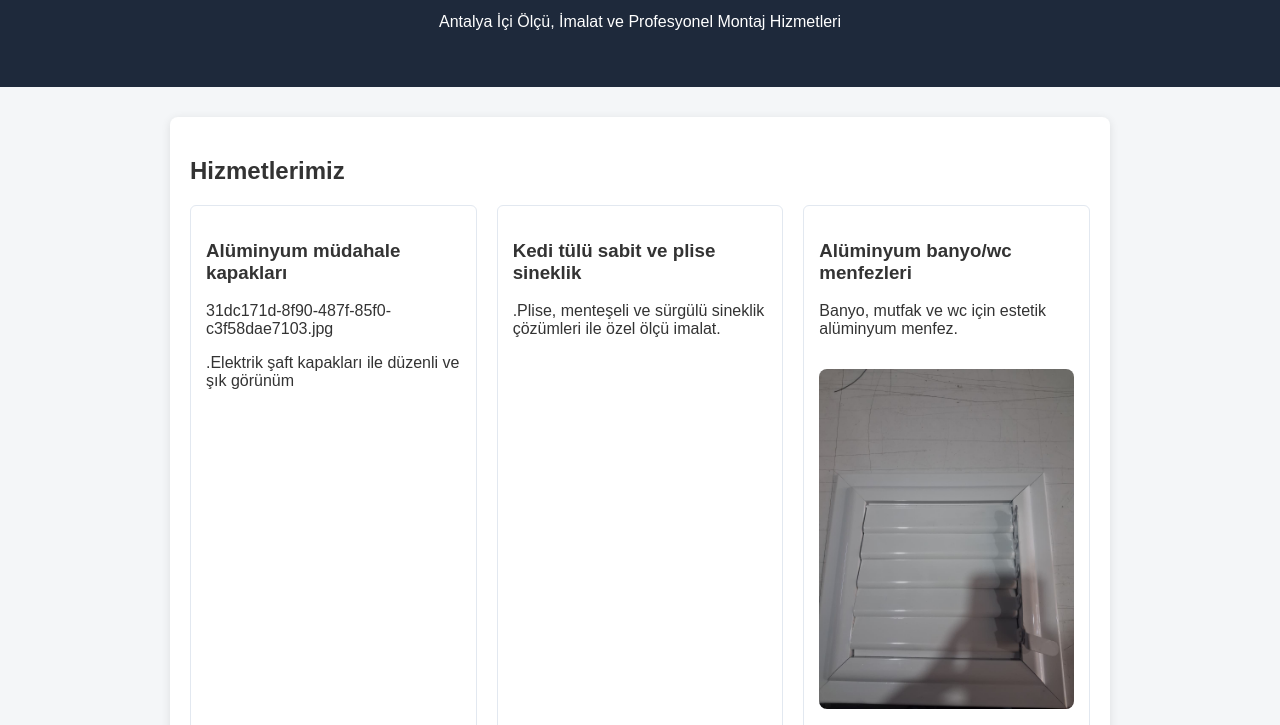
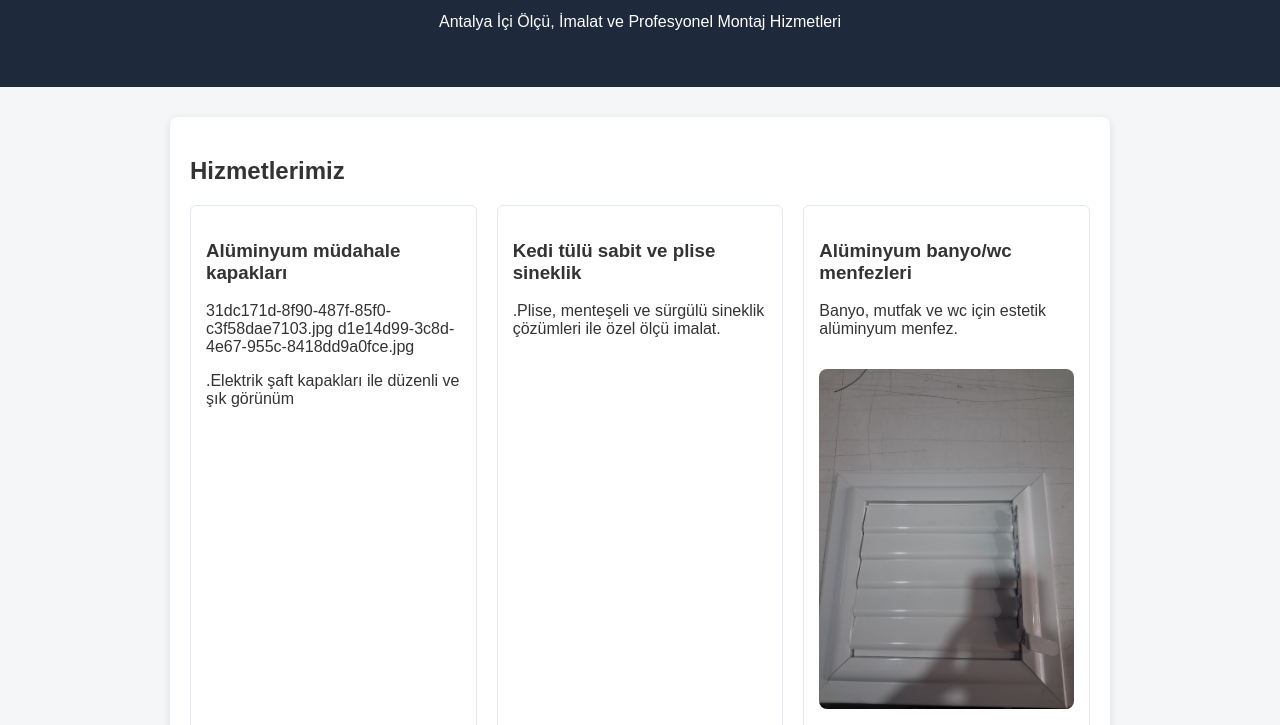
Before and after one commit to resulcanergin05-gif/er-menfez, a plain HTML site: page index.html in a window 1280 px wide. Shown: the part 75-800 px from the top of the page. Drawn offline with Linux system fonts and the light colour scheme.

Commit message:
Update index.html

```diff
--- a/index.html
+++ b/index.html
@@ -29,6 +29,8 @@
         <div class="kart">
             <h3>Alüminyum müdahale kapakları</h3>
             31dc171d-8f90-487f-85f0-c3f58dae7103.jpg
+            d1e14d99-3c8d-4e67-955c-8418dd9a0fce.jpg
+
 
             <p>.Elektrik şaft kapakları ile düzenli ve şık görünüm</p>
         </div>
```
